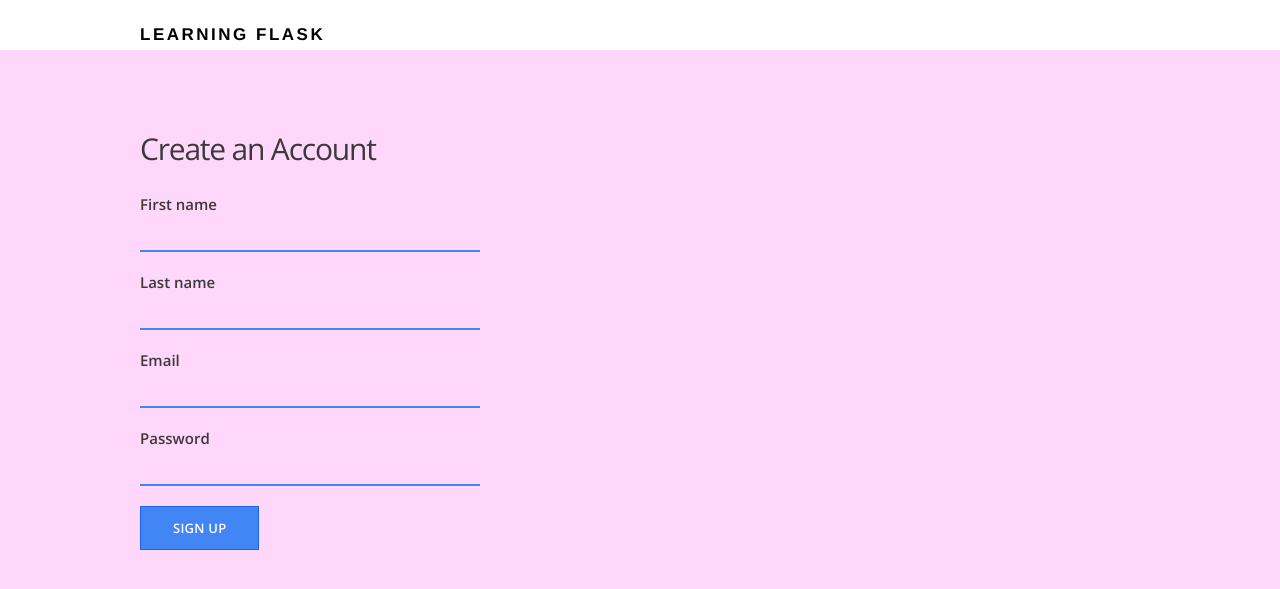
After one commit to Sunset-wrkshp/learning-flask, a Flask app: page /signup in a window 1280 px wide. The commit adds this page. Shown: the top 589 px of the page. Run offline with Flask 2, Linux system fonts and the light colour scheme.

Commit message:
Before connecting to DB

```diff
--- /dev/null
+++ b/forms.py
@@ -0,0 +1,10 @@
+from flask_wtf import Form
+from wtforms import StringField, PasswordField, SubmitField
+from wtforms.validators import DataRequired, Email, Length
+
+class SignupForm(Form):
+    first_name = StringField('First name', validators=[DataRequired("Put YO Name")])
+    last_name = StringField('Last name', validators=[DataRequired("PUT YOUR LAST NAMAE")])
+    email = StringField('Email', validators=[DataRequired("I won't spam you I promise"), Email("PUT A REAL EMAIL")])
+    password = PasswordField('Password', validators=[DataRequired("DO IT"), Length(min=6, message="Think harder man")])
+    submit = SubmitField('Sign up')
--- a/routes.py
+++ b/routes.py
@@ -1,8 +1,16 @@
 from flask import Flask, render_template, request, url_for
 import os
+from models import db, User
+from forms import SignupForm
 
 app = Flask(__name__)
 
+app.config['SQLALCHEMY_DATABASE_URI'] = 'postgresql://localhost/learningflask'
+db.init_app(app)
+
+app.secret_key = "development-key"
+
+#URL CSS thing
 @app.context_processor
 def override_url_for():
     return dict(url_for=dated_url_for)
@@ -34,5 +42,20 @@ def result():
       result = request.form
       return render_template("result.html",result = result)
 
+@app.route("/signup", methods = ['POST', 'GET'])
+def signup():
+    form = SignupForm()
+
+    if request.method == 'POST':
+        if form.validate() == False:
+            return render_template('signup.html', form=form)
+        else:
+            #newuser = User(form.first_name.data, form.last_name.data, form.email.data, form.password.data)
+            #db.session.add(newuser)
+            #db.session.commit()
+            return "Success"
+    elif request.method == 'GET':
+        return render_template('signup.html', form = form )
+
 if __name__ == "__main__":
     app.run(debug=True)
--- a/templates/index.html
+++ b/templates/index.html
@@ -6,7 +6,7 @@
 
       <div class="section-content">
         <h2>Discover <br /> <span class="thin-shade">aesthetic</span> <br /> near you.</h2>
-        <a href="#" class="btn-primary">Sign up</a>
+        <a href="{{url_for('signup')}}" class="btn-primary">Sign up</a>
         <a href="{{url_for('about')}}" class="btn-secondary">Learn more</a>
 
       </div>
--- /dev/null
+++ b/templates/signup.html
@@ -0,0 +1,65 @@
+{% extends "layout.html" %}
+
+{% block content %}
+
+  <main class = "container signup-section">
+    <div class = "section-content">
+      <h2>Create an Account</h2>
+
+      <form method= "POST" action= "/signup">
+        {{form.hidden_tag()}}
+
+        <div class="form-group">
+          {{form.first_name.label}}
+
+          {% if form.first_name.errors %}
+            {% for error in form.first_name.errors %}
+            <p class="error-message">{{ error }}</p>
+            {% endfor %}
+          {% endif %}
+
+          {{form.first_name}}
+        </div>
+
+        <div class="form-group">
+          {{form.last_name.label}}
+
+            {% if form.last_name.errors %}
+              {% for error in form.last_name.errors %}
+              <p class="error-message">{{ error }}</p>
+              {% endfor %}
+            {% endif %}
+
+          {{form.last_name}}
+        </div>
+
+        <div class="form-group">
+          {{form.email.label}}
+
+            {% if form.email.errors %}
+              {% for error in form.email.errors %}
+              <p class="error-message">{{ error }}</p>
+              {% endfor %}
+            {% endif %}
+
+          {{form.email}}
+        </div>
+
+        <div class="form-group">
+          {{form.password.label}}
+
+            {% if form.password.errors %}
+              {% for error in form.password.errors %}
+              <p class="error-message">{{ error }}</p>
+              {% endfor %}
+            {% endif %}
+
+          {{form.password}}
+        </div>
+
+        {{form.submit(class="btn-primary")}}
+      </form>
+    </div>
+  </main>
+
+{% endblock %}
```
Also changed, not shown: models.py (added, +24 -0 lines).
